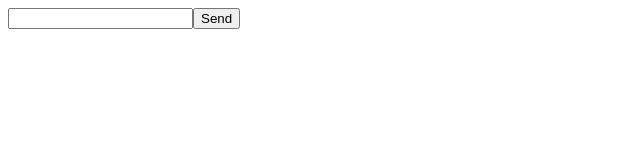
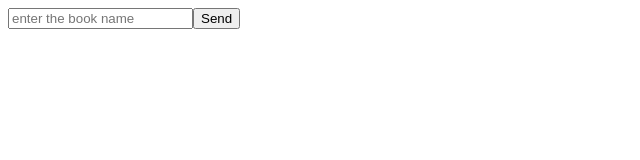
Before and after one commit to marcelamejiao/Google-Books, a React (Vite) app: page / in a window 1280 px wide. Shown: the top 160 px of the page, without its empty margins (0-640 px from the left). Built offline with nearby package versions, Linux system fonts and the light colour scheme.

Commit message:
refactor book component to use forms

```diff
--- a/src/components/Book.jsx
+++ b/src/components/Book.jsx
@@ -3,7 +3,8 @@ import { useState } from "react";
 const Book = () => {
 	const [bookName, setBookName] = useState('');
 
-	const refreshSearch = () => {
+	const refreshSearch = (e) => {
+		e.preventDefault();
 		console.log("hey")
 	}
 
@@ -14,8 +15,15 @@ const Book = () => {
 
 	return (
 		<>
-			<input type="text" value={bookName} onChange={handleChange} />
-			<button  onClick={refreshSearch}>Send</button>
+			<form onSubmit={refreshSearch}>
+				<input
+					type="text"
+					placeholder="enter the book name"
+					value={bookName}
+					onChange={handleChange}
+				/>
+				<button>Send</button>
+			</form>
 		</>
 	);
 };
```
